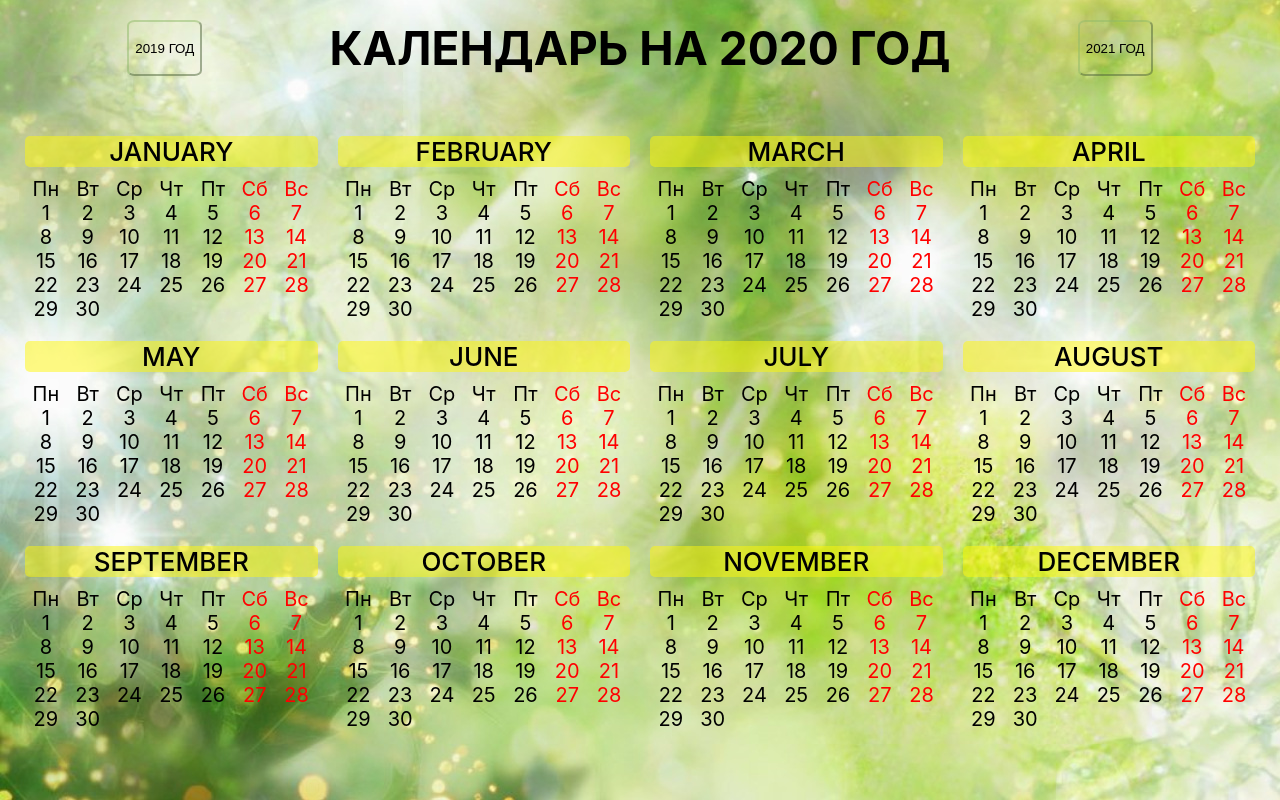
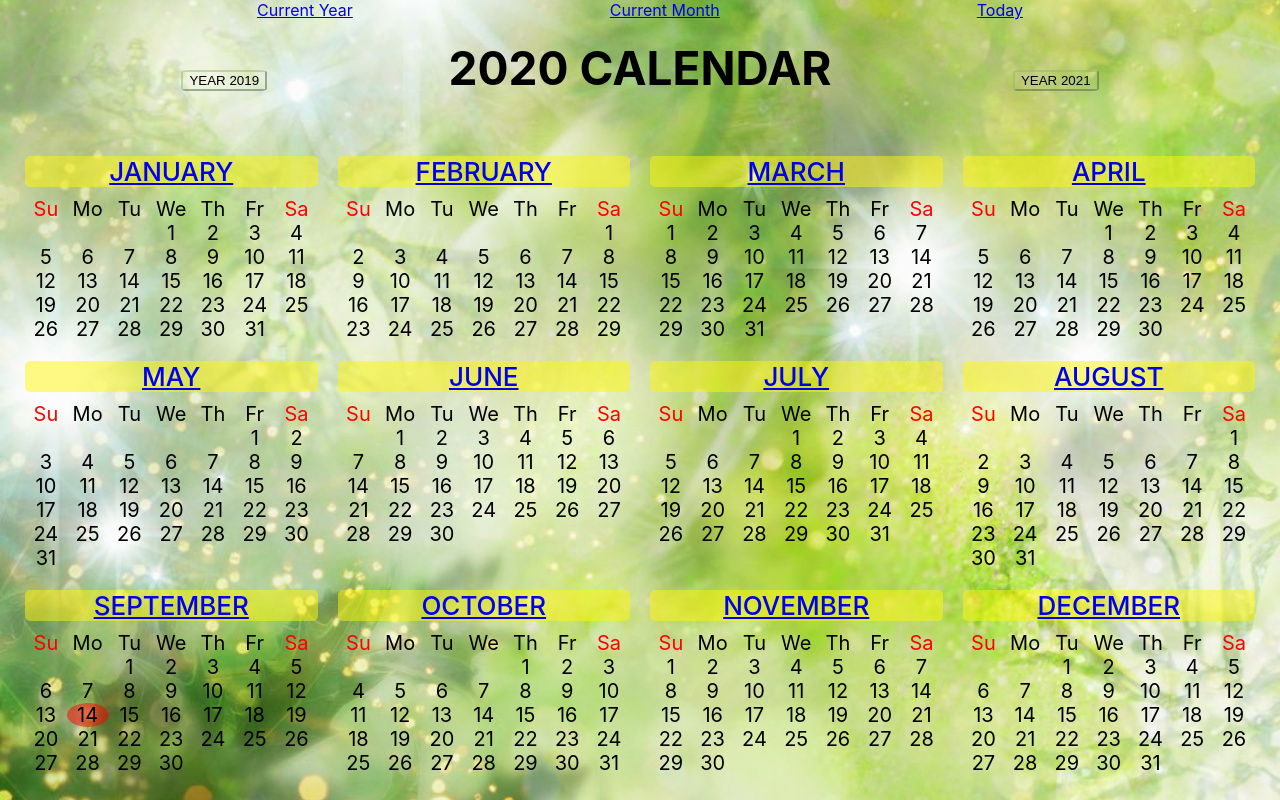
Before and after one commit to AntonPanfilov1986/React, a React (Create React App) app: page /year/2020 in a window 1280 px wide. Built offline with nearby package versions, Linux system fonts and the light colour scheme.

Commit message:
addMonthPageandCurrentDay

```diff
--- a/package.json
+++ b/package.json
@@ -6,8 +6,10 @@
     "@testing-library/jest-dom": "^4.2.4",
     "@testing-library/react": "^9.5.0",
     "@testing-library/user-event": "^7.2.1",
+    "classnames": "^2.2.6",
     "react": "^16.13.1",
     "react-dom": "^16.13.1",
+    "react-router-dom": "^5.2.0",
     "react-scripts": "3.4.3"
   },
   "scripts": {
--- a/src/App.css
+++ b/src/App.css
@@ -1,7 +1,6 @@
 * {
   box-sizing: border-box;
 }
-
 html {
   background-image: url(./components/year/fon1.jpg);
 }
--- a/src/App.js
+++ b/src/App.js
@@ -1,12 +1,40 @@
 import React, { Component } from 'react';
+import {
+  BrowserRouter as Router,
+  Switch,
+  Route,
+  Link,
+  Redirect
+} from "react-router-dom";
 import './App.css';
-import { Year } from './components';
+import { YearPage, NavBar, Month } from './components';
 
 export default class App extends Component {
 
   render() {
     return (
-      <Year />
+      <Router>
+        <NavBar/>
+          <Route path="/year/:year" exact render={({ match }) => {
+            return (
+              <YearPage year={match.params.year}/>
+            )
+          }}/>
+           <Route path="/year/:year/month/:month" exact render={({ match }) => {
+            return (
+              <div className="month-page">
+              <Month startDate={new Date(Number(match.params.year), Number(match.params.month) - 1)}/>
+              </div>
+            )
+          }}/>
+
+          <Route path="/today" exact render={() => {
+          const today = new Date();
+          const redirectPath = `/year/${today.getFullYear()}`;
+          return (<Redirect to={redirectPath}/>);
+        }
+        } />
+      </Router>
     );
   }
 }
--- /dev/null
+++ b/src/components/day/day.component.css
@@ -0,0 +1,9 @@
+.day {
+    text-align: center;
+    width: 14.28%;
+    font-size: 20px;
+  }
+  .day.today {
+      background-color: rgba(255, 0, 0, 0.5);
+      border-radius: 50%;
+  }
--- /dev/null
+++ b/src/components/day/day.component.js
@@ -0,0 +1,15 @@
+import React, { Component } from 'react';
+import classnames from 'classnames';
+import './day.component.css';
+
+export default class DayComponent extends Component {
+  render() {
+    const date = this.props.date;
+    const isToday = date && (new Date().toDateString() === date.toDateString());
+    return (
+      <div className={classnames({day: true, today: isToday})}>
+        {date ? date.getDate() : null}
+      </div>
+    )
+  }
+}
--- a/src/components/index.js
+++ b/src/components/index.js
@@ -1,2 +1,11 @@
-export { default as Month } from './month/month.component';
-export { default as Year } from './year/year.component';
+import Month  from './month/month.component';
+import YearPage  from './year/year.component';
+import NavBar from './navbar/navbar.component';
+import Day from './day/day.component'
+
+export {
+  Month,
+  Day,
+  YearPage,
+  NavBar,
+}
--- a/src/components/month/month.component.css
+++ b/src/components/month/month.component.css
@@ -1,6 +1,17 @@
 .month {
   width: 25%;
   padding: 10px;
+}
+.month-page {
+  display: flex;
+  justify-content: center;
+}
+
+.month-page .month-body-title,  .month-page .month-body-day {
+  font-size: 40px;
+}
+.month-page .month-head {
+  font-size: 40px;
 }
 .month-head {
   text-align: center;
@@ -19,15 +30,11 @@
   text-align: center;
   width: 14.28%;
   font-size: 20px;
-}
-.month-body-day {
-  text-align: center;
-  width: 14.28%;
-  font-size: 20px;
+
 }
 .month-body-title:nth-child(7n), .month-body-day:nth-child(7n) {
-    color: red;
+  color: red;
 }
-.month-body-title:nth-child(7n-1),.month-body-day:nth-child(7n-1) {
-    color: red;
+.month-body-title:nth-child(7n+1),.month-body-day:nth-child(7n+1) {
+  color: red;
 }
--- a/src/components/month/month.component.js
+++ b/src/components/month/month.component.js
@@ -1,24 +1,34 @@
 import './month.component.css';
 import React, { Component } from 'react';
+import { Link } from 'react-router-dom';
+import { Day } from '..';
 export default class MonthComponent extends Component {
     render() {
     const startDate = this.props.startDate;
     const title = startDate.toLocaleString('default', { month: 'long' });
     const tempDate = new Date(startDate);
     const days = [];
-    for (let day = 1; day <= 30; day++) {
-    days.push(day);
+    let day = 1;
     tempDate.setDate(day);
-    };
-    const dayTitles = ['Пн', 'Вт', 'Ср', 'Чт', 'Пт', 'Сб', 'Вс'];
+    while (tempDate.getMonth() === startDate.getMonth()) {
+    days.push(new Date(tempDate));
+    day = day + 1;
+    tempDate.setDate(day);
+    }
+    for (let i = startDate.getDay(); i > 0; i--) {
+        days.unshift(null);
+    }
+    const dayTitles = ['Su', 'Mo', 'Tu', 'We', 'Th', 'Fr', 'Sa'];
     return (
       <div className="month">
         <div className="month-head">
+          <Link to={`/year/${startDate.getFullYear()}/month/${startDate.getMonth() + 1}`}>
           {title}
+          </Link>
         </div>
         <div className="month-body">
-          {dayTitles.map(day => <div className="month-body-title">{day}</div>)}
-          {days.map(day => <div className="month-body-day">{day}</div>)}
+          {dayTitles.map((day, index) => <div key={'title' + index} className="month-body-title">{day}</div>)}
+          {days.map((day, index) => <Day key={index} date={day}/>)}
         </div>
         </div>
       );
--- /dev/null
+++ b/src/components/navbar/navbar.component.css
@@ -0,0 +1,4 @@
+.navbar {
+    display: flex;
+    justify-content: space-evenly;
+  }
--- /dev/null
+++ b/src/components/navbar/navbar.component.js
@@ -0,0 +1,17 @@
+import './navbar.component.css';
+import React, { Component } from 'react'
+import { Link } from 'react-router-dom';
+
+export default class NavbarComponent extends Component {
+    render() {
+        return (
+            <div className='navbar'>
+                <Link to='/today'>
+                    <div>Current Year</div>
+                </Link>
+               <a href='/today'>Current Month</a>
+               <a href='/today'>Today</a>
+            </div>
+        )
+    }
+}
--- a/src/components/year/year.component.css
+++ b/src/components/year/year.component.css
@@ -12,19 +12,19 @@
     font-weight: 700;
     text-transform: uppercase;
 }
-.year-head > button {
+button {
     text-transform: uppercase;
     background: transparent;
     border-radius: 10%;
     border-color: rgba(144, 185, 107, 0.5);
 }
-.year-head > button:hover {
+button:hover {
     background-color: rgba(255, 255, 255, 0.5);
 }
-.year-head > button:active {
+button:active {
     background: transparent;
 }
-.year-head > button:focus {
+button:focus {
     outline: none;
 }
 .year-body-wrap {
--- a/src/components/year/year.component.js
+++ b/src/components/year/year.component.js
@@ -1,38 +1,34 @@
 import './year.component.css';
 import React, { Component } from 'react';
 import { Month } from '..';
-const currentYear = new Date().getFullYear();
+import { Link } from 'react-router-dom';
 export default class YearComponent extends Component {
-  state = this.stateForYear(currentYear);
-  stateForYear(year) {
-    return {
-      currentYear: year,
-      months: Array(12).fill(null).map((x, index) => {
-        return {
-          number: index,
-          startDate: new Date(year, index, 1),
-        }
-      })
-    }
-  }
-  yearNext = () => {
-    this.setState(this.stateForYear(this.state.currentYear + 1));
-  }
-  yearLast = () => {
-    this.setState(this.stateForYear(this.state.currentYear - 1));
-  }
-  render() {
+// state = {
+//   currentYear: new Date().getFullYear(),
+// };
+// yearNext = () => {
+//   this.setState({currentYear: this.state.currentYear + 1});
+// }
+// yearLast = () => {
+//   this.setState({currentYear: this.state.currentYear - 1});
+// }
+render() {
+  const months = Array(12).fill(null).map((x, index) => new Date(this.props.year, index, 1));
     return (
       <div className="year">
         <div className="year-head">
-          <button type="button" onClick={this.yearLast}>{this.state.currentYear-1}{' год'}</button>
-            {'календарь на '}{this.state.currentYear}{' год'}
-          <button type="button" onClick={this.yearNext}>{this.state.currentYear+1}{' год'}</button>
+          <Link to={`/year/${this.props.year-1}`}>
+            <button type="button">{'year '}{this.props.year-1}</button>
+          </Link>
+            {this.props.year} {' calendar'}
+          <Link to={`/year/${Number(this.props.year)+1}`}>
+    <button type="button">{'year '}{Number(this.props.year)+1}</button>
+          </Link>
         </div>
         <div className="year-body-wrap">
             <div className="year-body-section">
-          {this.state.months.map(month => (
-            <Month startDate={month.startDate}/>
+          {months.map(startDate => (
+            <Month key={startDate.toISOString()} startDate={startDate}/>
           ))}
           </div>
         </div>
```
Also changed, not shown: 1 other file (tests, documents, lock files or other folders).
